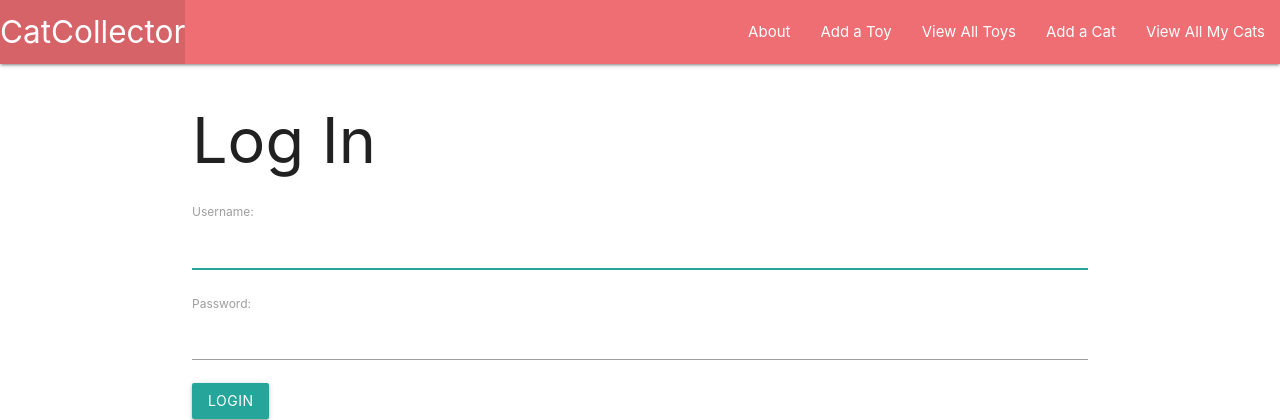
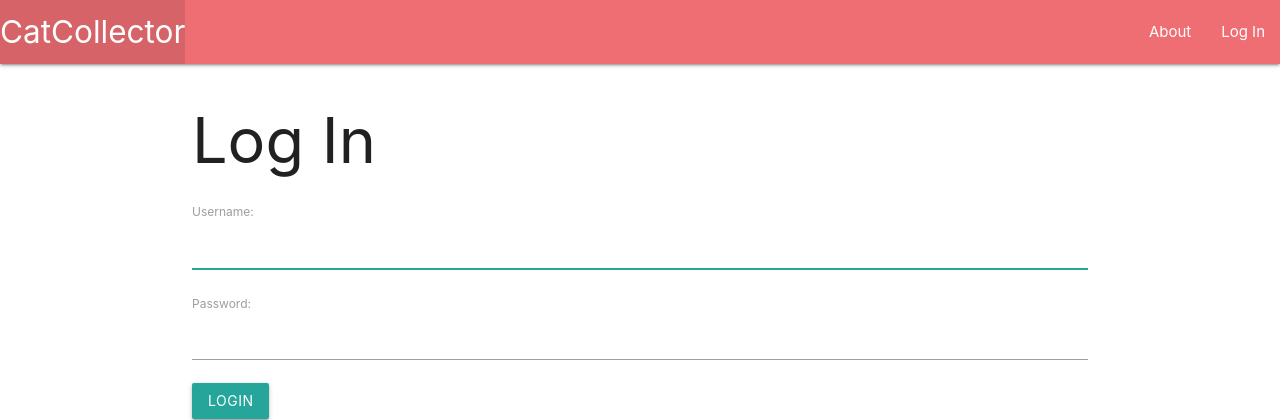
Before and after one commit to cpak125/django-catcollector, a Django app: page /accounts/login/ in a window 1280 px wide. Shown: the top 420 px of the page. Run offline with Django 4.2, Linux system fonts and the light colour scheme; parts of the project's set-up code (start-up, migrations or seed data) failed here and were passed over.

Commit message:
implement logout and modify log out redirect

```diff
--- a/catcollector/settings.py
+++ b/catcollector/settings.py
@@ -124,6 +124,9 @@ STATIC_URL = 'static/'
 # Add this variable to specify where successful logins should redirect to
 LOGIN_REDIRECT_URL = '/cats/'
 
+# Add this variable to specify where logging out redirects to
+LOGOUT_REDIRECT_URL = '/accounts/login/'
+
 # Default primary key field type
 # https://docs.djangoproject.com/en/4.0/ref/settings/#default-auto-field
 
--- a/main_app/templates/base.html
+++ b/main_app/templates/base.html
@@ -21,10 +21,15 @@
         </ul>
         <ul class="right">
           <li><a href="{% url 'about' %}">About</a></li>
-          <li><a href="{% url 'toys_create' %}">Add a Toy</a></li>
-          <li><a href="{% url 'toys_index' %}">View All Toys</a></li>
-          <li><a href="{% url 'cats_create' %}">Add a Cat</a></li>
-          <li><a href="{% url 'index' %}">View All My Cats</a></li>
+          {% if user.is_authenticated %}
+            <li><a href="{% url 'toys_create' %}">Add a Toy</a></li>
+            <li><a href="{% url 'toys_index' %}">View All Toys</a></li>
+            <li><a href="{% url 'cats_create' %}">Add a Cat</a></li>
+            <li><a href="{% url 'index' %}">View All My Cats</a></li>
+            <li><a href="{% url 'logout' %}">Log Out</a></li>
+          {% else %}
+            <li><a href="{% url 'login' %}">Log In</a></li>
+          {% endif %}
         </ul>
       </div>
     </nav>
```
